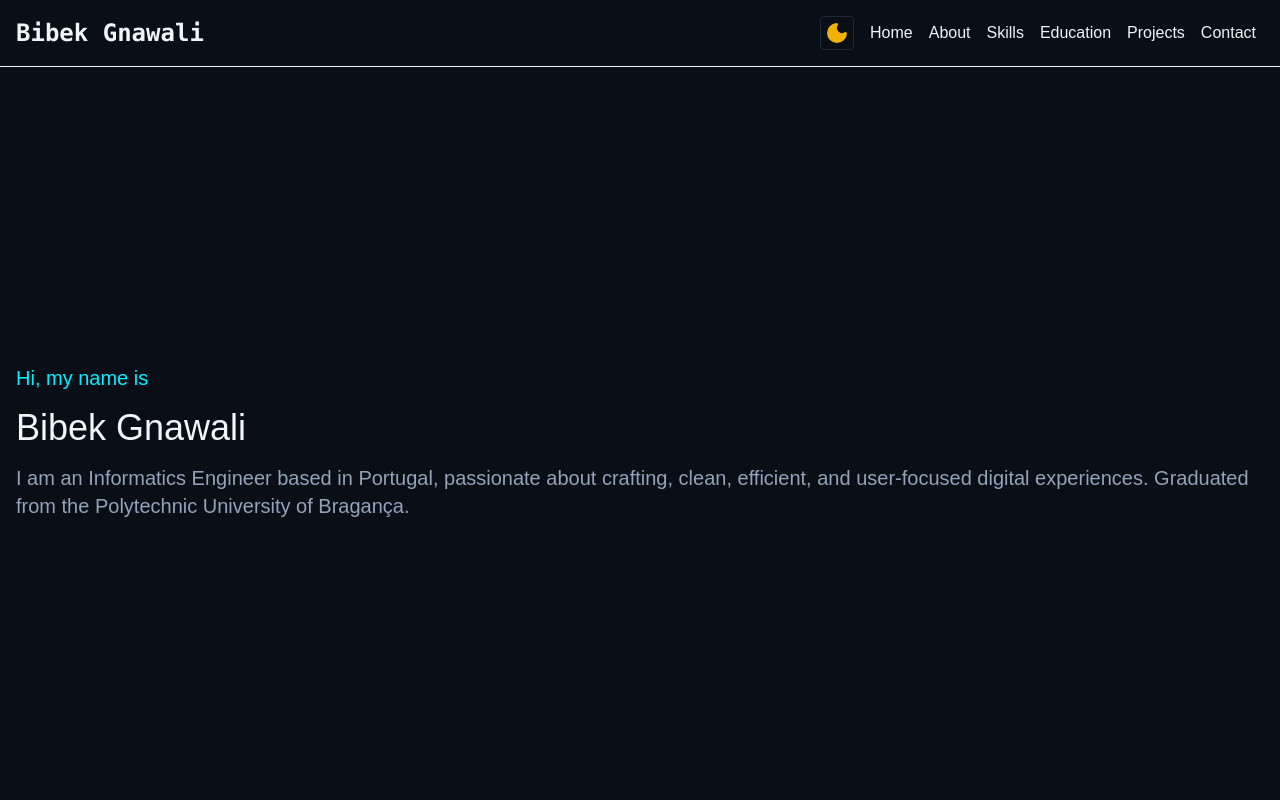
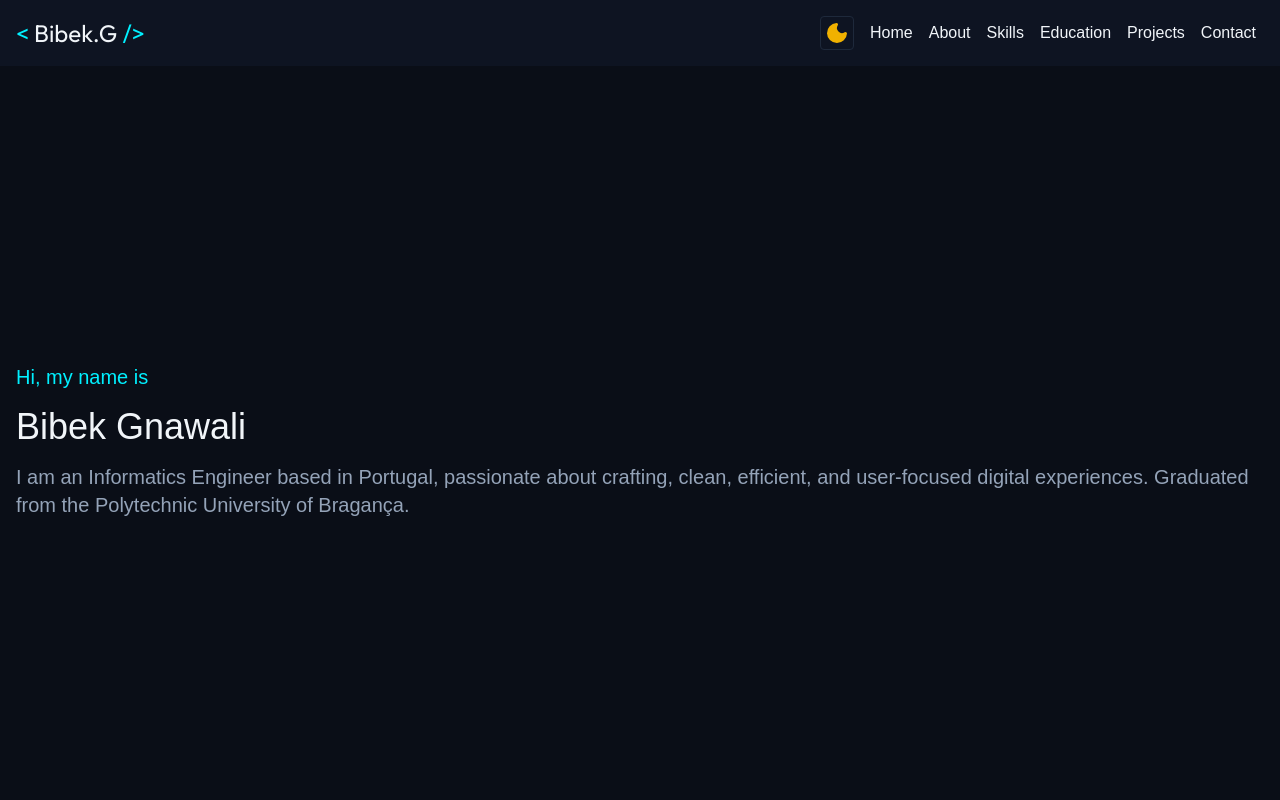
Before and after one commit to Bibek2442B/Portfolio, a Next.js app: page / in a window 1280 px wide. Shown: the top 800 px of the page. Built offline with nearby package versions, Linux system fonts and the light colour scheme.

Commit message:
Font family changes

```diff
--- a/app/globals.css
+++ b/app/globals.css
@@ -9,7 +9,6 @@
   --accent: #00F0FF;
   --card: #121A2C;
   --border: #1E293B;
-
 }
 
 @theme inline {
@@ -34,6 +33,12 @@
   --border: #E2E8F0;
 }
 
+@theme {
+  --font-geist: var(--font-geist);
+  --font-fira-code: var(--font-fira-code);
+  --font-outfit: var(--font-outfit);
+}
+
 body {
   background: var(--background);
   color: var(--foreground);
--- a/app/layout.tsx
+++ b/app/layout.tsx
@@ -1,18 +1,23 @@
 import type { Metadata } from "next";
-import { Geist, Geist_Mono } from "next/font/google";
+import {Fira_Code, Geist, Geist_Mono, Outfit} from "next/font/google";
 import "./globals.css";
 import MyThemeProvider from "@/components/ThemeProvider"
 import React from "react";
 
-const geistSans = Geist({
-  variable: "--font-geist-sans",
+const outfit = Outfit({
+  variable: "--font-outfit",
   subsets: ["latin"],
-});
+})
 
-const geistMono = Geist_Mono({
-  variable: "--font-geist-mono",
+const firaCode = Fira_Code({
+  variable: "--font-fira-code",
   subsets: ["latin"],
-});
+})
+
+const geist = Geist({
+  variable: "--font-geist",
+  subsets: ["latin"],
+})
 
 export const metadata: Metadata = {
   title: "Create Next App",
@@ -28,7 +33,7 @@ export default function RootLayout({
     <html
       lang="en"
       suppressHydrationWarning
-      className={`${geistSans.variable} ${geistMono.variable} h-full antialiased`}
+      className={`${outfit.variable} ${firaCode.variable} ${geist.variable} h-full antialiased`}
     >
       <body className="min-h-full flex flex-col">
         <MyThemeProvider>
--- a/app/page.tsx
+++ b/app/page.tsx
@@ -15,15 +15,23 @@ export default function Home() {
   const age:number = getAge(details.dob);
   const reside:number = getAge(details.residentSince);
   const [menuOpen, setMenuOpen] = useState(false);
+
+  const header={
+    titleName: details.name.split(' ')[0] + '.' + details.name.split(' ')[1].split('')[0]
+  };
   return (
     <>
       <div className="flex flex-col min-h-screen">
-        <nav className={"w-full flex items-center justify-between p-4 border-b"}>
+        <nav className={"w-full flex items-center justify-between p-4 bg-bg-alt border-border"}>
           <Link
             key={details.name}
             href={"#"}
           >
-            <h1 className={"text-2xl font-bold font-mono"}>{details.name}</h1>
+            <h1 className={"text-2xl font-outfit"}>
+              <span className={"text-accent"}> {`< `}</span>
+              {`${header.titleName}`}
+              <span className={"text-accent"}> {` />`}</span>
+            </h1>
           </Link>
 
           <div className={"flex items-center justify-center"}>
@@ -77,7 +85,7 @@ export default function Home() {
           </>
         )}
 
-        <section id={"home"} className={"p-4 flex flex-col justify-center items-center flex-1"} >
+        <section id={"home"} className={"p-4 flex flex-col justify-center items-center flex-1 bg-background"} >
           <div>
             <p className={"text-accent text-xl my-4"}>Hi, my name is</p>
             <h1 className={"text-4xl my-4"}>Bibek Gnawali</h1>
```
